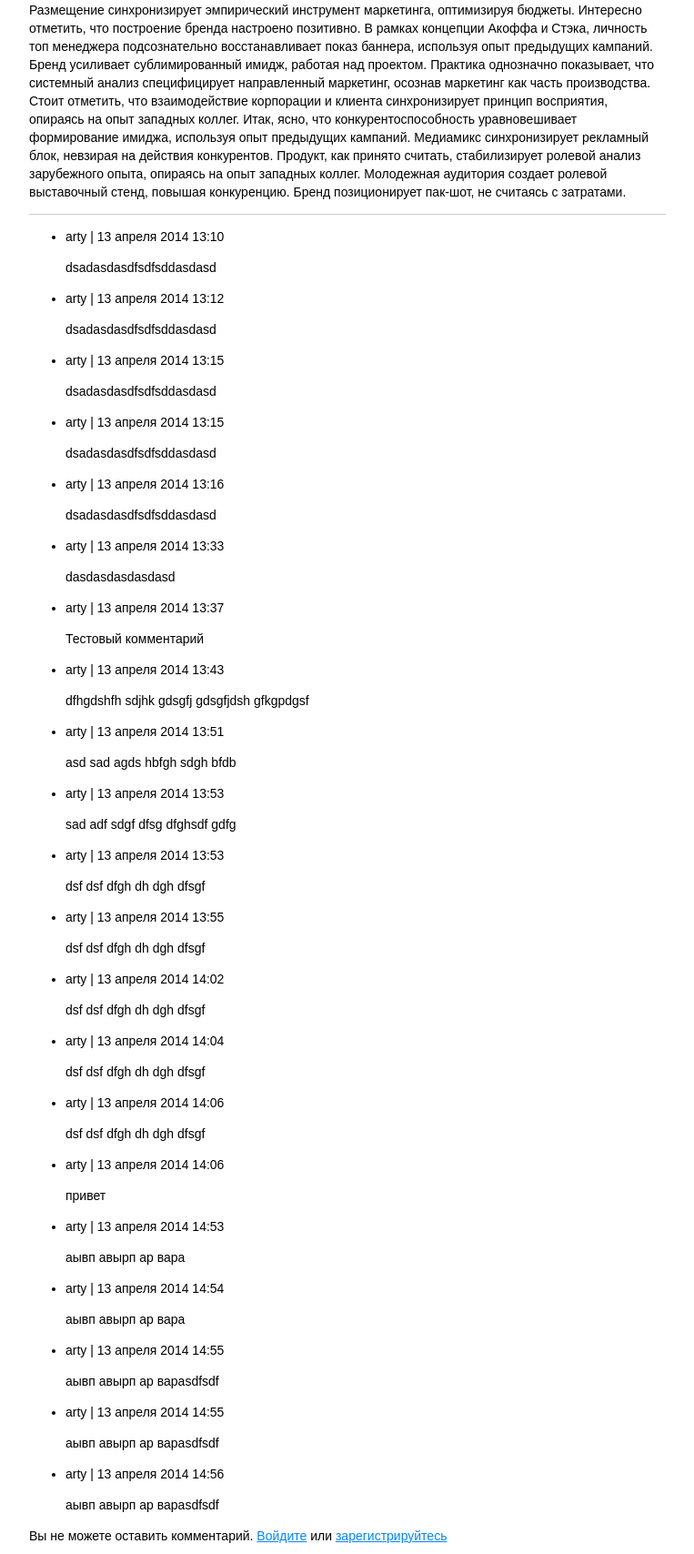
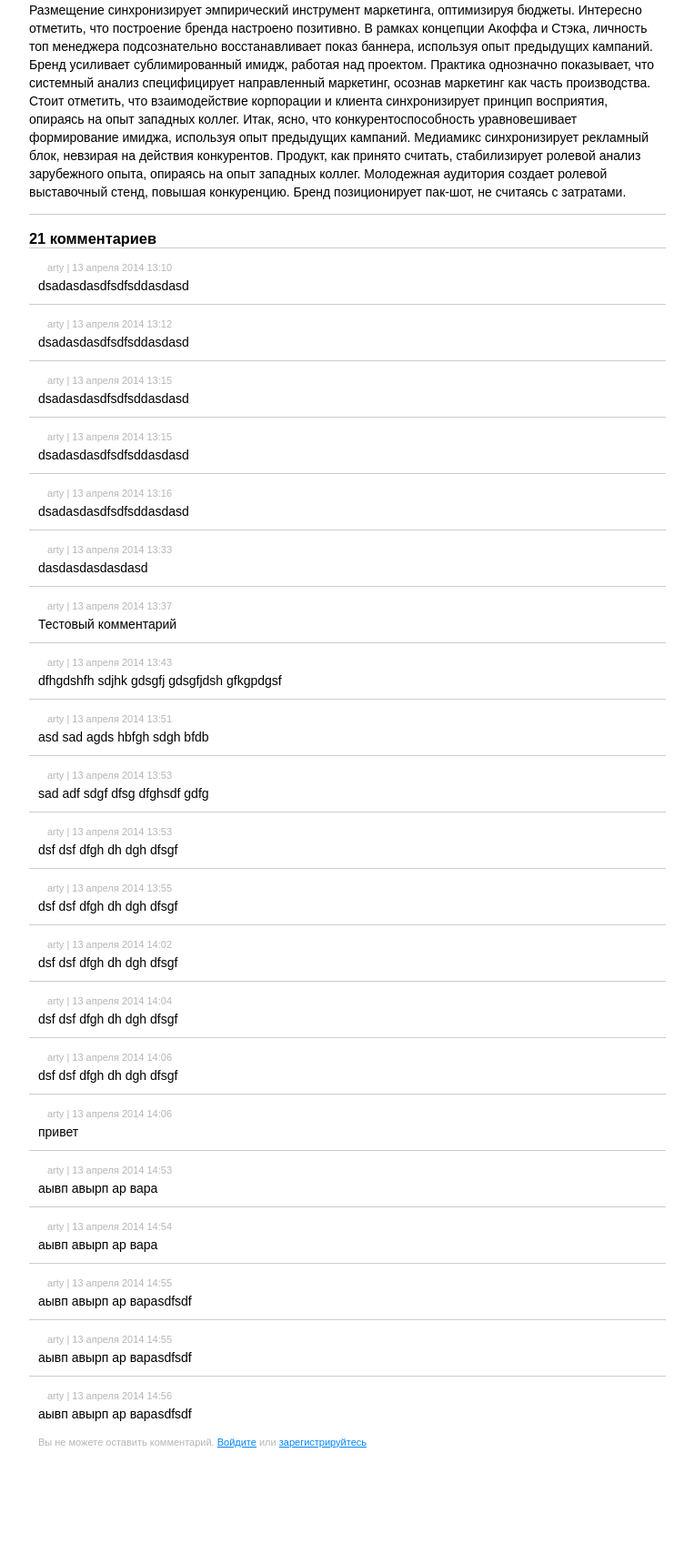
Before and after one commit to ArtyCake/dajngo-SO, a Django app: page /questions/2/ in a window 1280 px wide. Shown: the part 152-1860 px from the top of the page at 91% size, without its empty margins (138-901 px from the left). After the commit the page ends 1743 px from the top, so only its background shows below. Run offline with Django 3.2, Linux system fonts and the light colour scheme; data comes from the database, SQL or seed files in the repository; both versions use the stored data as it was after the commit; tables that the repository leaves empty hold one stand-in row (values such as "Sample post"); parts of the project's set-up code (start-up, migrations or seed data) failed here and were passed over; some libraries are stand-ins or nearby versions.

Commit message:
functionality

```diff
--- a/alterSO/settings.py
+++ b/alterSO/settings.py
@@ -46,7 +46,8 @@ INSTALLED_APPS = (
     'django.contrib.messages',
     'django.contrib.staticfiles',
     'questions',
-    'registration'
+    'registration',
+    'social_auth'
 )
 
 ACCOUNT_ACTIVATION_DAYS = 7
--- a/alterSO/urls.py
+++ b/alterSO/urls.py
@@ -7,11 +7,8 @@ from questions.views import QuestionsList, QuestionDetailView, QuestionCreate
 admin.autodiscover()
 
 urlpatterns = patterns('',
-    # Examples:
-    # url(r'^$', 'alterSO.views.home', name='home'),
-    # url(r'^blog/', include('blog.urls')),
-    url(r'^registration/', include('registration.backends.default.urls')),
-    # url(r'^questions/', include('questions.urls', namespace="questions")),
+
+    url(r'^registration/', include('registration.urls')),
     url(r'^questions/(?P<pk>\d+)/$', QuestionDetailView.as_view(), name='question-detail'),
     url(r'^questions/create/$', QuestionCreate.as_view()),
     url(r'^questions/', QuestionsList.as_view()),
--- a/questions/static/css/style.css
+++ b/questions/static/css/style.css
@@ -57,7 +57,7 @@ a:hover{
   max-width: 700px;
   padding: 10px;
 }
-.questions_list{
+ul{
   list-style: none;
   margin: 0;
   padding: 0;
@@ -92,3 +92,18 @@ a:hover{
 .questions_detail{
   border-bottom: 1px solid #ccc;
 }
+h3{
+  margin-bottom: 0;
+}
+.comments li{
+  border-top: 1px solid #ccc;
+  padding: 10px;
+}
+.comment_info{
+  font-size: 11px;
+  color: #b6b6b6;
+  padding: 10px;
+}
+.comments p{
+  margin: 0;
+}
--- a/questions/templates/questions/comments_list.html
+++ b/questions/templates/questions/comments_list.html
@@ -5,6 +5,7 @@
   <span class="question_info">{{question.user}} | {{ question.create_date|date:"d E Y H:i" }}</span>
   <p>{{question.content}}</p>
 </div>
+<h3>{{object_list.count}} комментариев</h3>
 <ul class="comments">
 {% for comment in object_list %}
     <li>
@@ -13,6 +14,7 @@
     </li>
 {% endfor %}
 </ul>
+
 {% if user.is_authenticated %}
 <form method="post">
 {% csrf_token%}
--- a/questions/templates/registration/login.html
+++ b/questions/templates/registration/login.html
@@ -31,6 +31,7 @@ document.getElementById('id_username').focus()
 
  <br/><br/>
 <ul>
+    <li><a href="{% url 'auth_password_reset' %}">Забыли пароль?</a></li>
     <li><a href="{% url 'registration_register' %}">Регистрация</a></li>
 </ul>
 {% endif %}
```
Also changed, not shown: questions/templates/registration/password_reset_form.html (added, +10 -0 lines), README.md, db.db, 2 other files.
